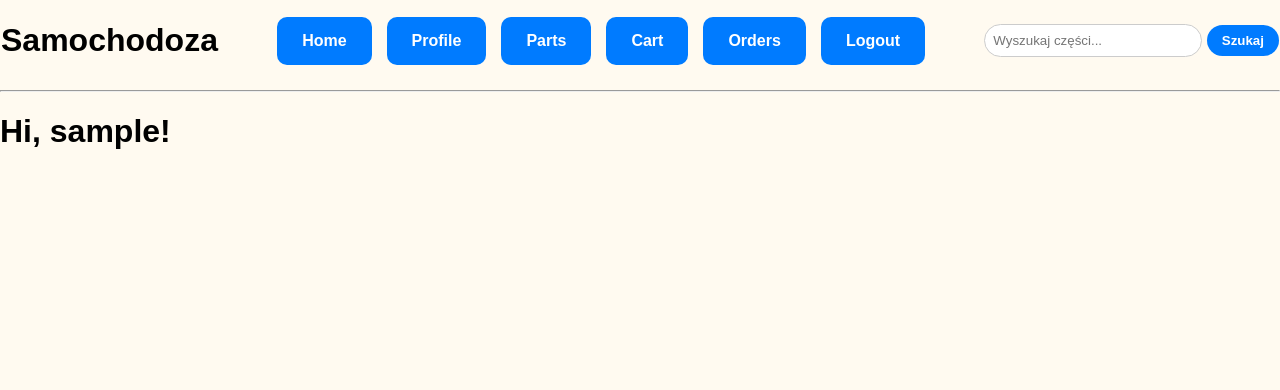
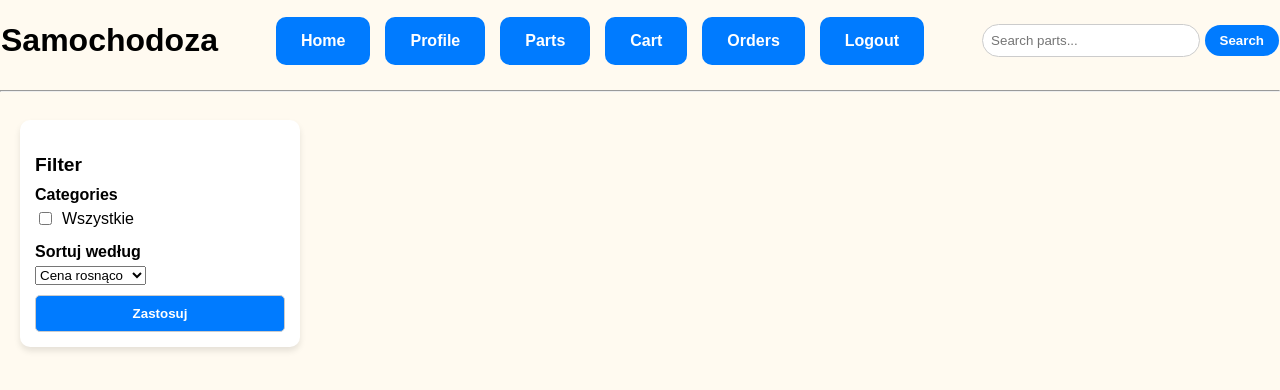
Before and after one commit to dawid-markowski/ProjPAINT, a Flask app: page /shop/parts in a window 1280 px wide. Shown: the top 390 px of the page. Run offline with Flask 3, Linux system fonts and the light colour scheme; the visitor is signed in with stand-in values (Sample User, id 1); data that the repository does not hold is empty.

Commit message:
filtr do sklepu i wygląd sklepu

```diff
--- a/app/shop/routes.py
+++ b/app/shop/routes.py
@@ -10,12 +10,27 @@ from flask_login import login_required, current_user
 @bp.route('/parts', methods=['GET'])
 @login_required
 def parts():
-    search_query = request.args.get('search', '')  # Pobieramy parametr "search" z URL
+    # Pobieramy parametry z URL
+    search_query = request.args.get('search', '')
+    selected_categories = request.args.getlist('categories')
+    sort_option = request.args.get('sort', 'asc')
+
+    query = sa.select(Part)
+
     if search_query:
-        parts = db.session.scalars(sa.select(Part).where(sa.func.lower(Part.part_name).like(sa.func.lower(f'%{search_query}%')))).all()  # Wyszukiwanie po nazwie, podstawowe
-    else:
-        parts = db.session.scalars(sa.select(Part)).all()
-    return render_template('shop/parts.html', title='Czesci Samochodowe', parts=parts)
+        query = query.where(sa.func.lower(Part.part_name).like(sa.func.lower(f'%{search_query}%')))
+
+    if selected_categories and 'all' not in selected_categories:
+        query = query.where(Part.group.in_(selected_categories))
+
+    if sort_option == 'asc':
+        query = query.order_by(Part.price.asc())
+    elif sort_option == 'desc':
+        query = query.order_by(Part.price.desc())
+
+    parts = db.session.scalars(query).all()
+
+    return render_template('shop/parts.html', title='Części Samochodowe', parts=parts)
 
 
 @bp.route('/parts/<part>', methods=['GET', 'POST'])
--- a/app/templates/base.html
+++ b/app/templates/base.html
@@ -97,8 +97,8 @@
 
             <div class="search-bar">
                 <form method="GET" action={{url_for('shop.parts')}}>
-                    <input type="text" name="search" placeholder="Wyszukaj części..." value="{{ search_query }}">
-                    <button type="submit">Szukaj</button>
+                    <input type="text" name="search" placeholder="Search parts..." value="{{ search_query }}">
+                    <button type="submit">Search</button>
                 </form>
             </div>
         </div>
--- a/app/templates/shop/parts.html
+++ b/app/templates/shop/parts.html
@@ -1,8 +1,163 @@
 {% extends "base.html" %}
 
 {% block content %}
-        <h1>Hi, {{ current_user.username }}!</h1>
+<style>
+    .container {
+        display: flex;
+        padding: 20px;
+    }
+
+    .filter-section {
+        width: 250px;
+        margin-right: 20px;
+        background: #fff;
+        padding: 15px;
+        border-radius: 10px;
+        box-shadow: 0 4px 6px rgba(0, 0, 0, 0.1);
+    }
+
+    .filter-section h3 {
+        font-size: 1.2rem;
+        margin-bottom: 10px;
+    }
+
+    .filter-section label {
+        display: block;
+        margin-bottom: 5px;
+        font-weight: bold;
+    }
+
+    .filter-section .checkbox-group {
+        margin-bottom: 15px;
+    }
+
+    .filter-section .checkbox-group label {
+        font-weight: normal;
+        display: flex;
+        align-items: center;
+        margin-bottom: 5px;
+    }
+
+    .filter-section .checkbox-group input {
+        margin-right: 10px;
+    }
+
+    .filter-section button {
+        width: 100%;
+        padding: 10px;
+        margin-top: 10px;
+        border: 1px solid #ccc;
+        border-radius: 5px;
+        background: #007bff;
+        color: #fff;
+        font-weight: bold;
+        cursor: pointer;
+        transition: background 0.3s;
+    }
+
+    .filter-section button:hover {
+        background: #0056b3;
+    }
+
+    .product-list {
+        display: grid;
+        grid-template-columns: repeat(auto-fit, minmax(300px, 1fr));
+        gap: 20px;
+        flex-grow: 1;
+    }
+
+    .product-card {
+        background: #fff;
+        border-radius: 10px;
+        box-shadow: 0 4px 6px rgba(0, 0, 0, 0.1);
+        overflow: hidden;
+        transition: transform 0.2s;
+    }
+
+    .product-card:hover {
+        transform: scale(1.02);
+    }
+
+    .product-image {
+        width: 100%;
+        height: 200px;
+        object-fit: cover;
+    }
+
+    .product-info {
+        padding: 15px;
+        display: flex;
+        flex-direction: column;
+        justify-content: space-between;
+        height: 100%;
+    }
+
+    .product-name {
+        font-size: 1.2rem;
+        font-weight: bold;
+        margin: 0 0 10px;
+        color: #007bff;
+        text-decoration: none;
+    }
+
+    .product-name:hover {
+        text-decoration: underline;
+    }
+
+    .product-category {
+        color: #555;
+        font-size: 0.9rem;
+        margin-bottom: 10px;
+    }
+
+    .product-price {
+        font-size: 1rem;
+        font-weight: bold;
+        color: #28a745;
+    }
+</style>
+
+<div class="container">
+    <div class="filter-section">
+    <h3>Filter</h3>
+    <form method="GET" action="">
+        <label>Categories</label>
+        <div class="checkbox-group">
+            <label>
+                <input type="checkbox" name="categories" value="all"
+                {% if 'all' in request.args.getlist('categories') %}checked{% endif %}> Wszystkie
+            </label>
+            {% set unique_categories = parts|map(attribute='group')|unique|list %}
+            {% for category in unique_categories %}
+            <label>
+                <input type="checkbox" name="categories" value="{{ category }}"
+                {% if category in request.args.getlist('categories') %}checked{% endif %}>
+                {{ category }}
+            </label>
+            {% endfor %}
+        </div>
+
+        <label for="sort">Sortuj według</label>
+        <select id="sort" name="sort">
+            <option value="asc" {% if request.args.get('sort') == 'asc' %}selected{% endif %}>Cena rosnąco</option>
+            <option value="desc" {% if request.args.get('sort') == 'desc' %}selected{% endif %}>Cena malejąco</option>
+        </select>
+
+        <button type="submit">Zastosuj</button>
+    </form>
+    </div>
+
+    <div class="product-list">
         {% for part in parts %}
-        <div><p><a href="{{ url_for('shop.part', part=part.part_name) }}">{{ part.part_name }}</a></b> {{ part.group}} Cena:{{part.price}}</p></div>
+        <div class="product-card">
+            <div class="product-info">
+                <a href="{{ url_for('shop.part', part=part.part_name) }}" class="product-name">{{ part.part_name }}</a>
+                <p class="product-category">{{ part.group }}</p>
+                <p class="product-category">Opis: {{ part.description }}</p>
+                <p class="product-price">Cena: {{ part.price }} PLN</p>
+            </div>
+        </div>
         {% endfor %}
+    </div>
+</div>
 {% endblock %}
```
Also changed, not shown: app/templates/shop/part.html (+75 -7 lines).
